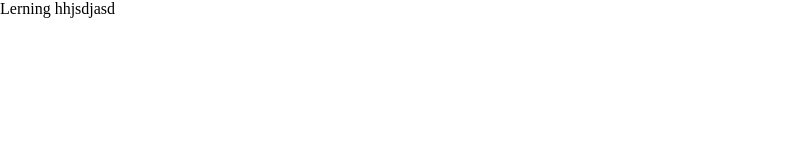
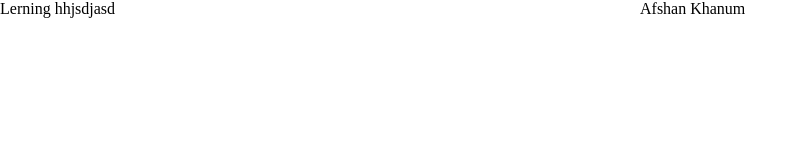
Before and after one commit to Yasmeen1999/html-demo-september, a plain HTML site: page index.html in a window 1280 px wide. Shown: the whole page, without its empty margins (0-807 px from the left). Drawn offline with Linux system fonts and the light colour scheme.

Commit message:
modified file

```diff
--- a/index.html
+++ b/index.html
@@ -14,5 +14,6 @@
   </head>
   <body>
     <div class="box1">Lerning hhjsdjasd</div>
+    <div>Afshan Khanum</div>
   </body>
 </html>
```
